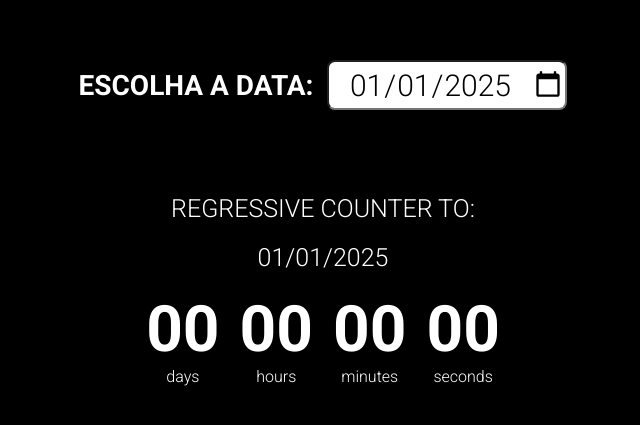
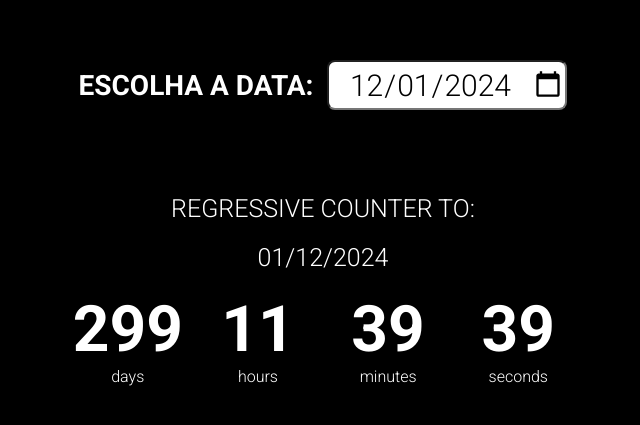
Before and after one commit to junior-leandro/countdown, a plain HTML site: page index.html in a window 1280 px wide. Shown: the part 177-602 px from the top of the page, without its empty margins (317-957 px from the left). Drawn offline with Linux system fonts and the light colour scheme.

Commit message:
calculating remaining time

```diff
--- a/index.html
+++ b/index.html
@@ -11,7 +11,7 @@
 
       <span>ESCOLHA A DATA:</span>
 
-      <input type="date" name="date" id="date" class="date-input" value="2025-01-01">
+      <input type="date" name="date" id="date" class="date-input" value="2024-12-01" min="2024-06-01">
     </section>
 
     <section class="countdown" id="countdown">
--- a/script.js
+++ b/script.js
@@ -6,14 +6,44 @@ const targetElement = document.querySelector("[data-target]");
 
 const calendar = document.getElementById("date")
 
-const changeDateFormatTo = date => {
-    const [yy, mm, dd] = date.split(/-/g);
-    return `${dd}/${mm}/${yy}`;
-  };
+const changeDateFormat = date => {
+  const [yy, mm, dd] = date.split(/-/g);
+  return `${dd}/${mm}/${yy}`;
+};
 
-  targetElement.innerHTML = changeDateFormatTo(calendar.value);
+targetElement.innerHTML = changeDateFormat(calendar.value);
 
 calendar.addEventListener('change', () => {
 
-    targetElement.innerHTML = changeDateFormatTo(calendar.value);
+  targetElement.innerHTML = changeDateFormat(calendar.value);
 });
+
+const render = (days, hours, minutes, seconds) => {
+
+  daysElement.innerHTML = String(days).padStart("2", 0);
+  hoursElement.innerHTML = String(hours).padStart("2", 0);
+  minutesElement.innerHTML = String(minutes).padStart("2", 0);
+  secondsElement.innerHTML = String(seconds).padStart("2", 0);
+
+};
+
+const countdown = () => {
+  const now = new Date();
+  const targetData = calendar.valueAsNumber;
+  const timeLeft = targetData - now;
+
+
+  const days = Math.floor(timeLeft / (1000 * 60 * 60 * 24));
+  const hours = Math.floor((timeLeft % (1000 * 60 * 60 * 24)) / (1000 * 60 * 60));
+  const minutes = Math.floor((timeLeft % (1000 * 60 * 60)) / (1000 * 60));
+  const seconds = Math.floor((timeLeft % (1000 * 60)) / 1000);
+
+  console.log(targetData)
+
+
+  render(days, hours, minutes, seconds)
+
+
+}
+
+setInterval (countdown, 1000);
```
